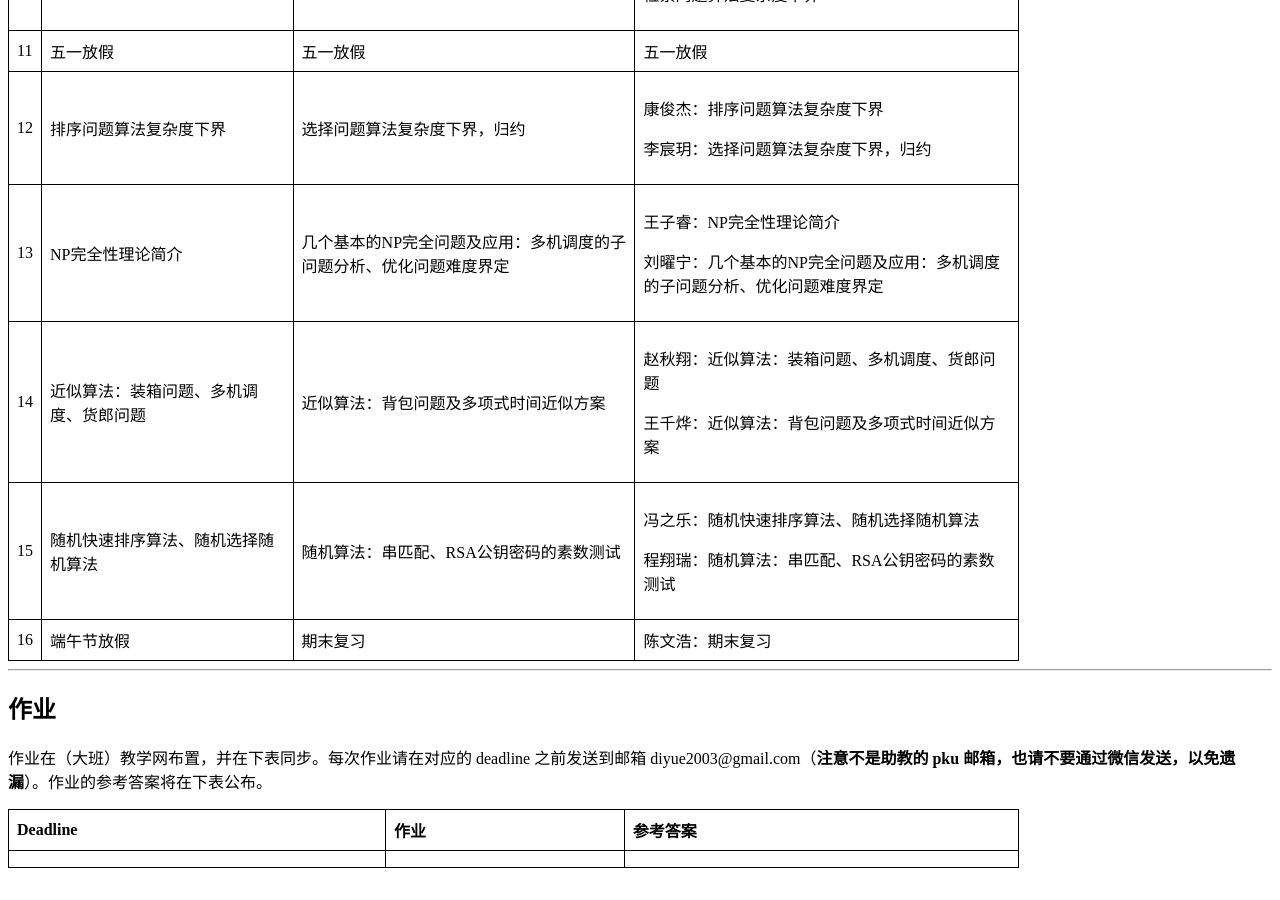
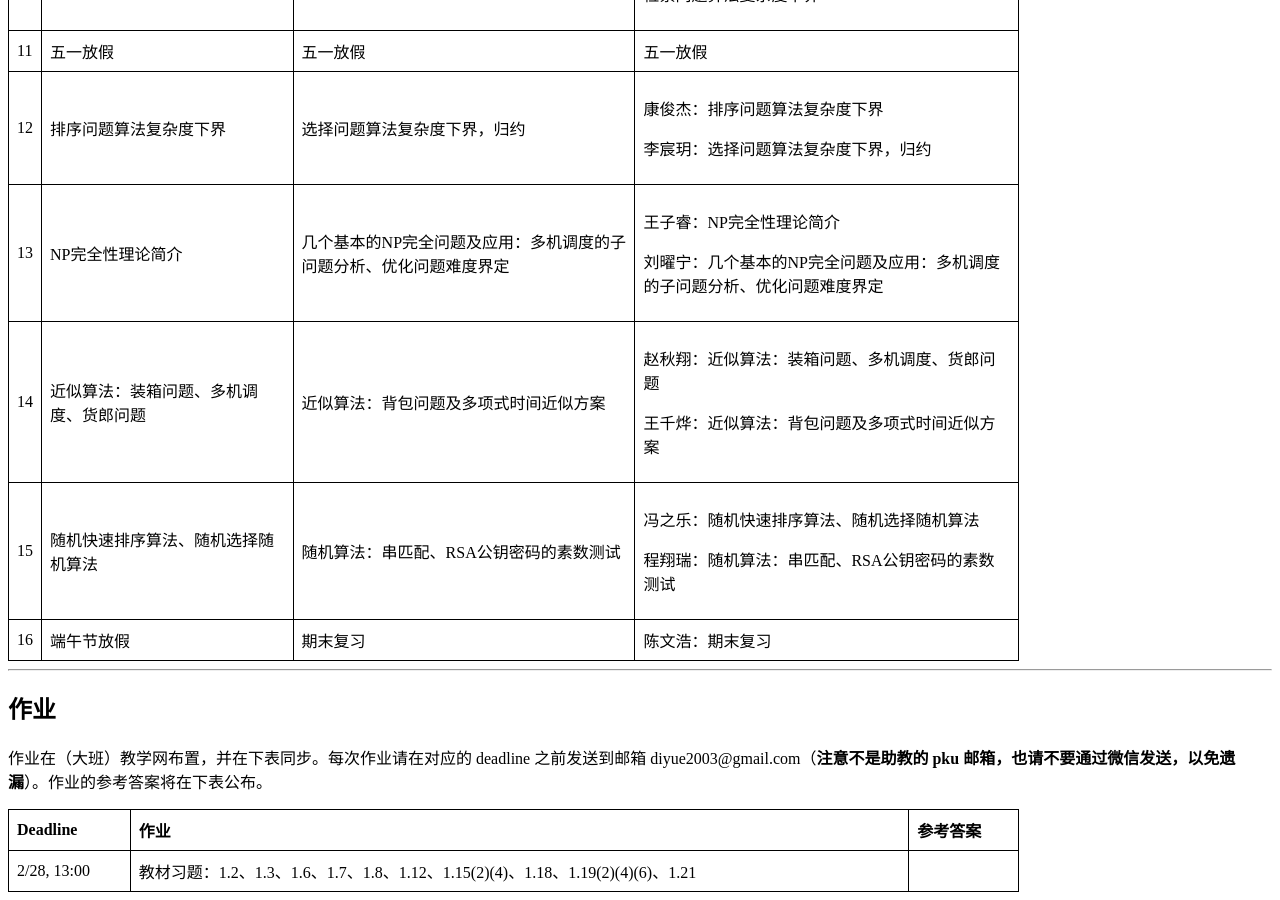
Before and after one commit to tnediserp/tnediserp.github.io, a Jekyll site: the page teaching/alg-analysis/index.html, which Jekyll copies as it is, in a window 1280 px wide and 900 px high, scrolled down 1609 px. Built offline with Jekyll 4.4.1, drawn with Linux system fonts in a browser that asks for light colours; before the commit the page ends 2485 px from its top, so only the background shows below that.

Commit message:
teaching

```diff
--- a/teaching/alg-analysis/index.html
+++ b/teaching/alg-analysis/index.html
@@ -205,8 +205,8 @@
         </thead>
         <tbody>
             <tr>
-                <td></td>
-                <td></td>
+                <td>2/28, 13:00</td>
+                <td>教材习题：1.2、1.3、1.6、1.7、1.8、1.12、1.15(2)(4)、1.18、1.19(2)(4)(6)、1.21 </td>
                 <td></td>
             </tr>
         </tbody>
```
